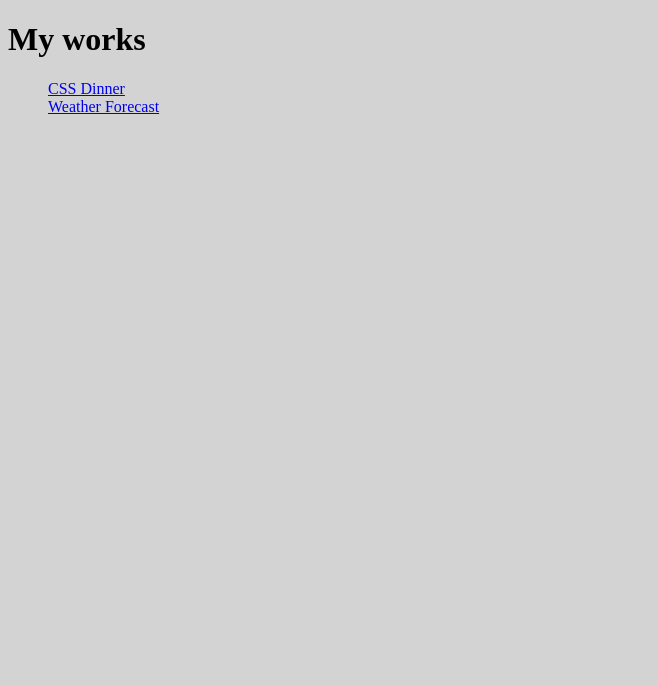
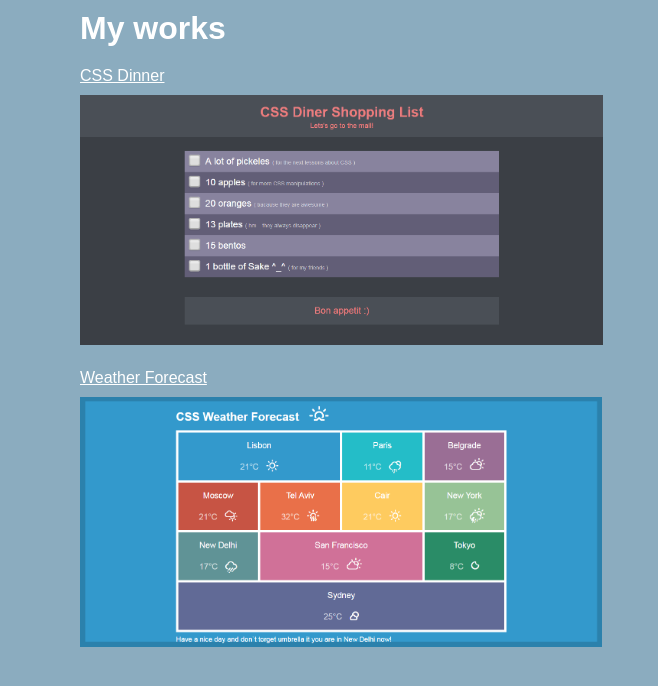
Before and after one commit to HlebBekesevich/HlebBekesevich.github.io, a plain HTML site: page index.html in a window 1280 px wide. Shown: the whole page, without its empty margins (0-658 px from the left). Drawn offline with Linux system fonts and the light colour scheme.

Commit message:
portfolio

```diff
--- a/index.html
+++ b/index.html
@@ -2,21 +2,52 @@
 <html lang="en">
 <head>
 	<meta charset="UTF-8">
-	<title>Portfolio</title>
+	<title>Bekesevich Hlib</title>
 </head>
 <body>
 	<style>
-		body {
-			background: lightgray;
+		* {
+			background: #8BACBF;
+			font-family: sans-serif;
+			color: white;
+			padding: 0;
+			margin: 0;
+			box-sizing: border-box;
 		}
+
 		li {
 			list-style: none;
+		}
+
+		h1, li {
+			padding: 10px 80px;
+		}
+
+		img {
+			height: 250px;
+		}
+
+		img:hover {
+			border: white solid 5px;
+		}
+
+		img {
+			margin-top: 10px;
 		}
 	</style>
 	<h1>My works</h1>
 	<ul>
-		<li><a href="css-dinner-shopping-list">CSS Dinner</a></li>
-		<li><a href="css_weather_forecast">Weather Forecast</a></li>
+		<li>
+			<a href="https://HlebBekesevich.github.io/css-dinner-shopping-list">CSS Dinner</a><br>
+			<a href="https://HlebBekesevich.github.io/css-dinner-shopping-list" class="img">
+				<img src="img/dinner.png" alt="dinner">
+			</a>
+		</li>
+		<li><a href="https://HlebBekesevich.github.io/css_weather_forecast">Weather Forecast</a><br>
+			<a href="https://HlebBekesevich.github.io/css_weather_forecast" class="img">
+				<img src="img/forecast.png" alt="forecast">
+			</a>
+		</li>
 	</ul>
 </body>
 </html>
```
Also changed, not shown: img/dinner.PNG (added), img/fon.PNG (added), img/forecast.PNG (added), img/icon.PNG (added).
